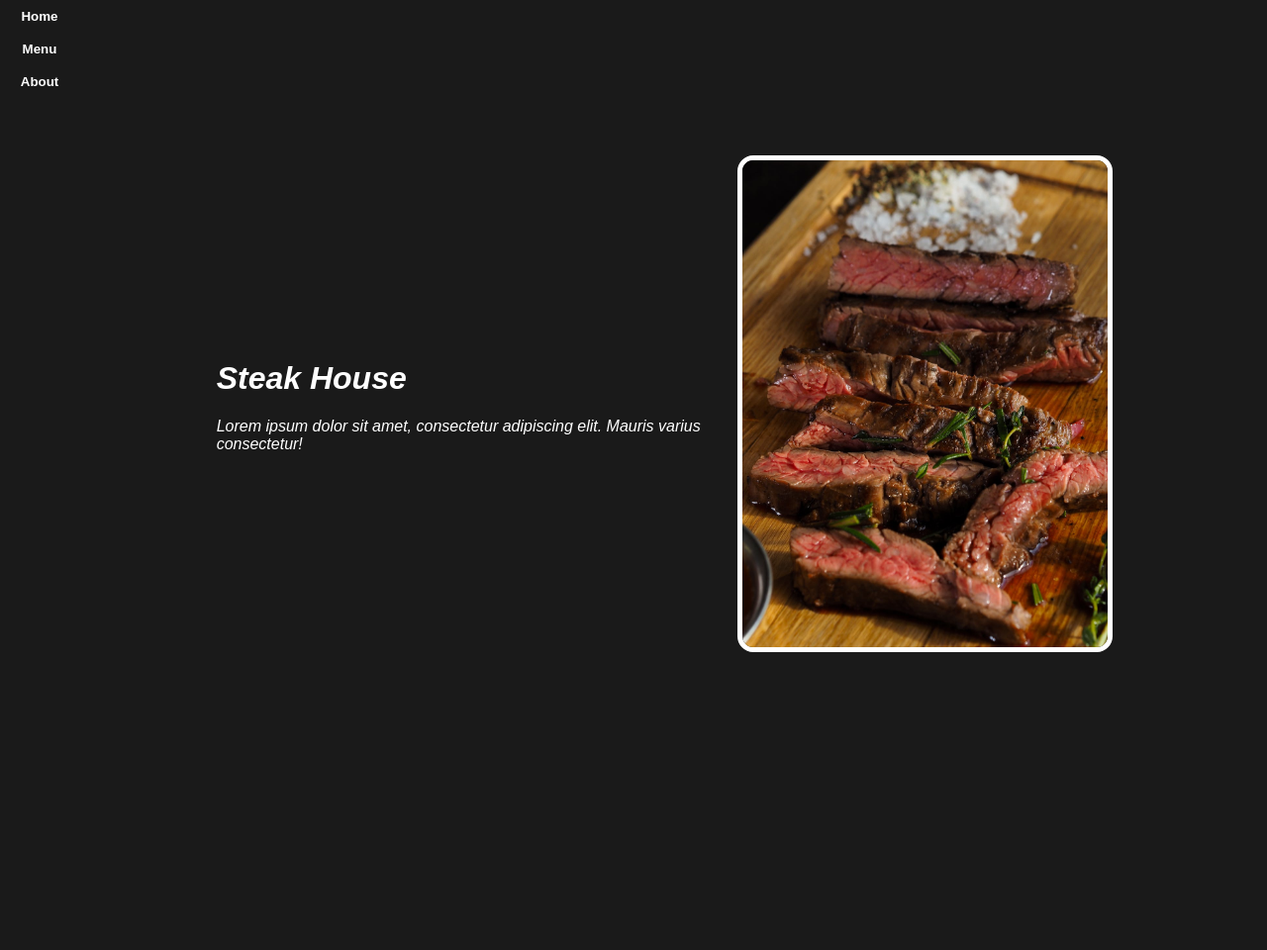
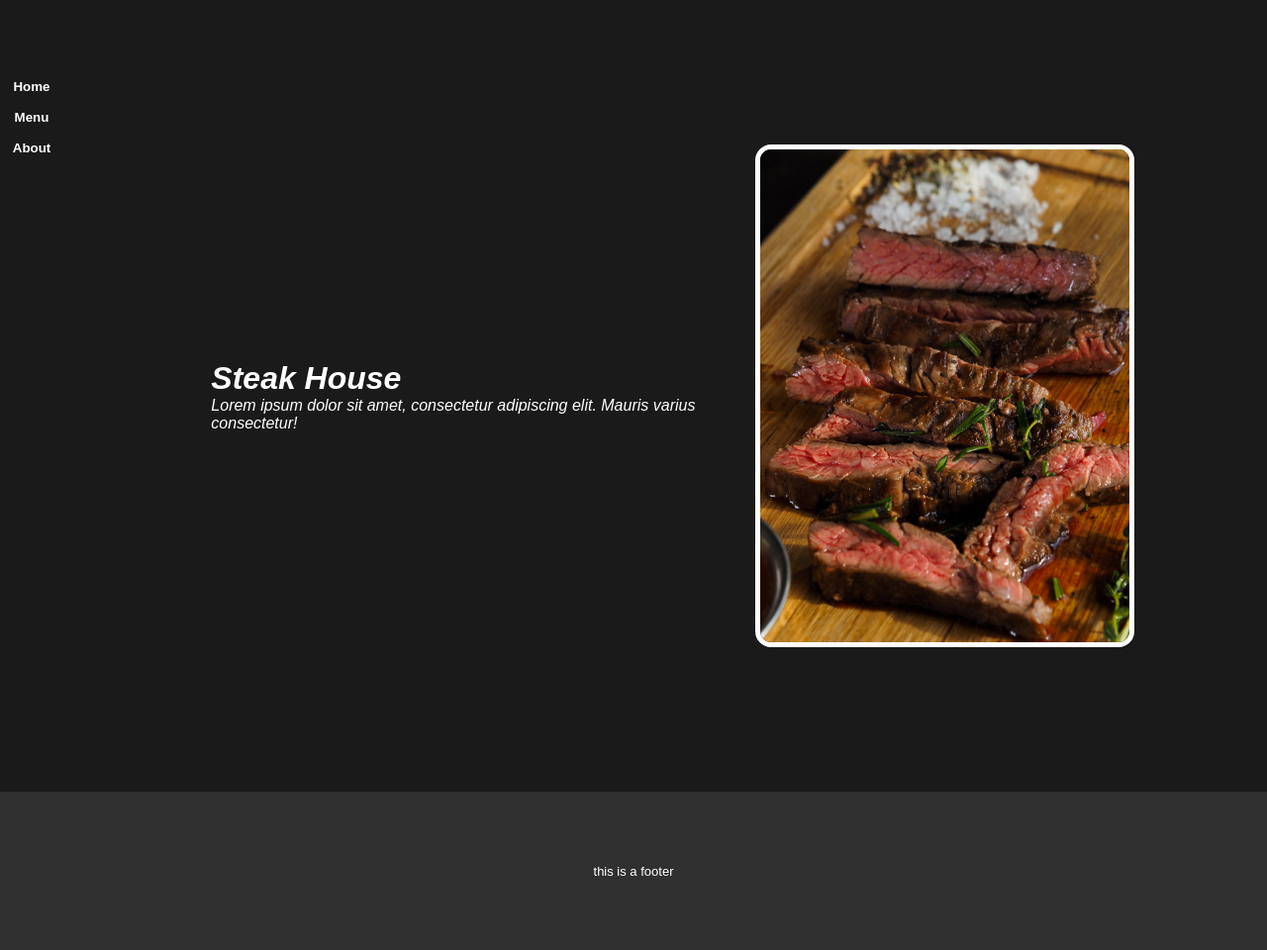
Before and after one commit to AggelosAlmouti/odin-restaurant-webpack, a website built with webpack: page src/index.html in a window 1280 px wide. Shown: the whole page at 99% size. Before the commit the page ends 816 px from the top, so only its background shows below. Built offline with nearby package versions, Linux system fonts and the light colour scheme; a web font is replaced by a local one.

Commit message:
Remake the main page with js only and add footer

```diff
--- a/src/index.html
+++ b/src/index.html
@@ -4,23 +4,15 @@
 <head>
     <meta charset="UTF-8">
     <meta name="viewport" content="width=device-width, initial-scale=1.0">
-    <title>Document</title>
+    <title>Steak House</title>
 </head>
 
 <body>
     <header>
-        <nav>
-            <button class="home">Home</button>
-            <button class="menu">Menu</button>
-            <button class="about">About</button>
-        </nav>
+        <nav></nav>
     </header>
-    <div class="content">
-        <div class="title">
-            <h1>Steak House</h1>
-            <p>Lorem ipsum dolor sit amet, consectetur adipiscing elit. Mauris varius consectetur!</p>
-        </div>
-    </div>
+    <div class="content"></div>
+    <footer><p>this is a footer</p></footer>
 </body>
 
 </html>
--- a/src/index.js
+++ b/src/index.js
@@ -1,10 +1,41 @@
 import css from './style.css';
-import image1 from './assets/cut_steak.jpg';
+import cutSteakImage from './assets/cut_steak.jpg';
 import home from './home.js';
 
+//navbar
+const nav = document.querySelector('nav');
+
+const home_button = document.createElement('button');
+home_button.classList = 'home';
+home_button.innerHTML = 'Home';
+nav.appendChild(home_button);
+
+const menu_button = document.createElement('button');
+menu_button.classList = 'menu';
+menu_button.innerHTML = 'Menu';
+nav.appendChild(menu_button);
+
+const about_button = document.createElement('button');
+about_button.classList = 'about';
+about_button.innerHTML = 'About';
+nav.appendChild(about_button);
+
+//content
 const content = document.querySelector('.content');
 
 const mainImage = new Image();
-mainImage.src = image1;
+mainImage.src = cutSteakImage;
 mainImage.classList = 'main_image';
 content.appendChild(mainImage);
+
+const title = document.createElement('div');
+title.classList = 'title';
+content.appendChild(title);
+
+const titleH1 = document.createElement('h1');
+titleH1.innerHTML = 'Steak House';
+title.appendChild(titleH1);
+
+const titleP = document.createElement('p');
+titleP.innerHTML = 'Lorem ipsum dolor sit amet, consectetur adipiscing elit. Mauris varius consectetur!';
+title.appendChild(titleP);
--- a/src/style.css
+++ b/src/style.css
@@ -1,15 +1,24 @@
 @import url('https://fonts.googleapis.com/css2?family=Baskervville:ital@0;1&display=swap');
+
+* {
+    margin: 0;
+    padding: 0;
+    list-style: none;
+    text-decoration: none;
+}
 
 body {
     font-family: Roboto Mono, sans-serif;
     background-color: #1a1a1a;
     color: white;
-    min-height: 100vh;
+    min-height: 120vh;
     display: grid;
     grid-template-columns: 1fr 5fr;
+    grid-template-rows: 5fr 1fr;
 }
 
 nav {
+    margin-top: 5rem;
     position: fixed;
     display: flex;
     flex-direction: column;
@@ -48,4 +57,14 @@ button:hover {
     max-width: 70%;
     border-radius: 1rem;
     border: 5px solid white;
+    margin-left: 1rem;
 }
+
+footer {
+    grid-column: 1/3;
+    background-color: #303030;
+    display: flex;
+    justify-content: center;
+    align-items: center;
+    font-size: small;
+}
```
Also changed, not shown: dist/index.bundle.js, dist/index.html.
